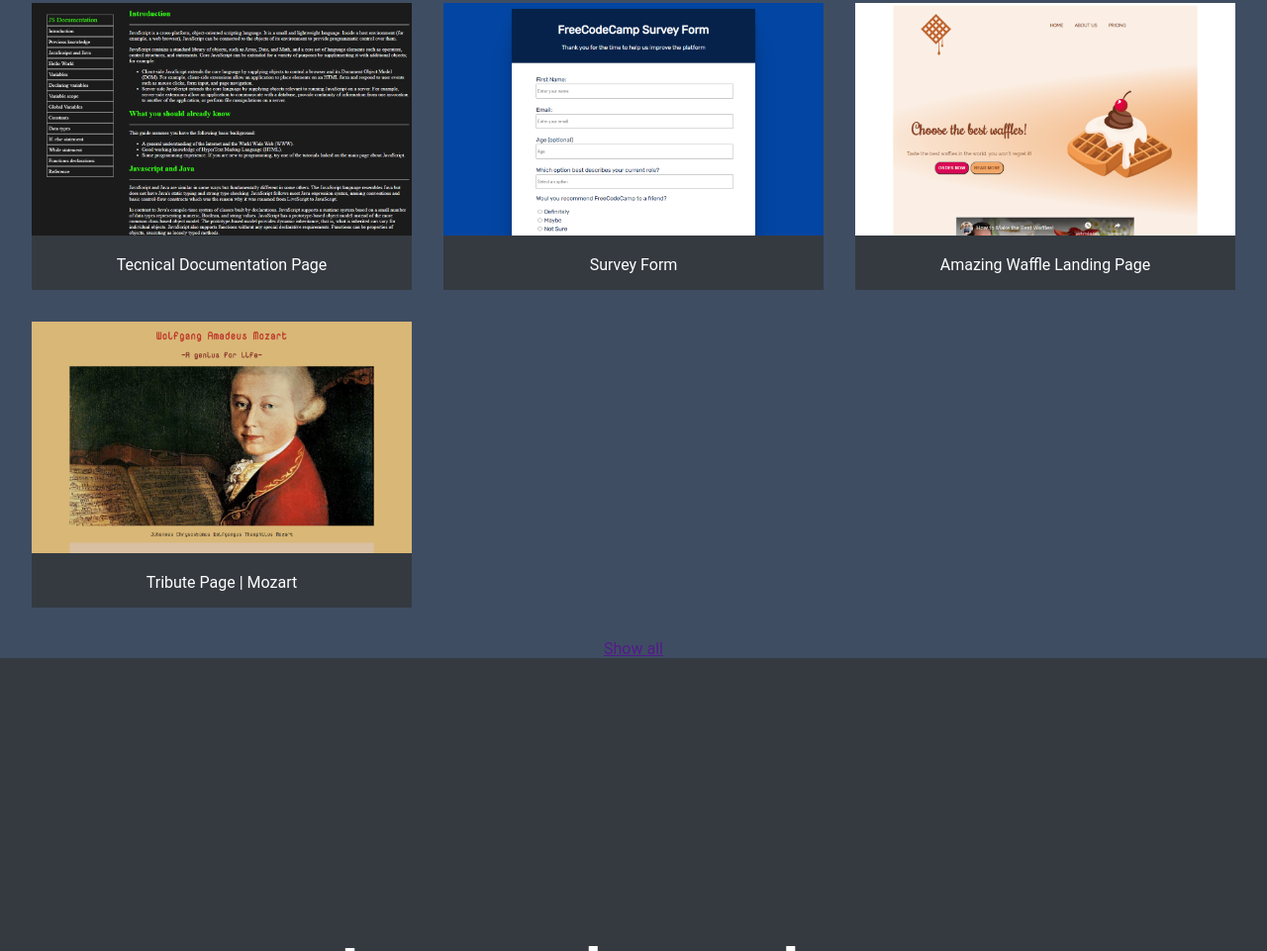
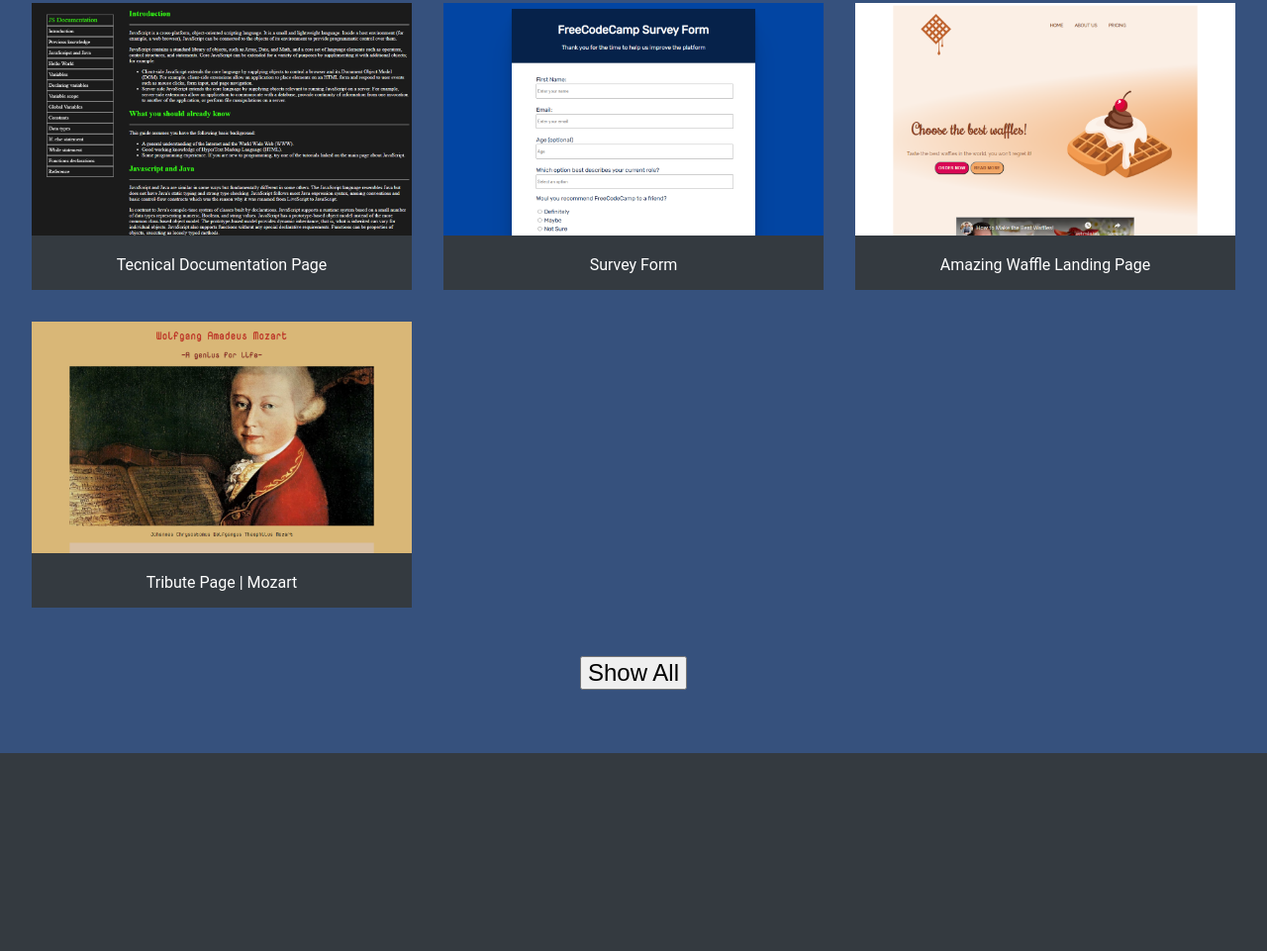
Before and after one commit to nmelgar/personal_portfolio_webpage, a plain HTML site: page index.html in a window 1280 px wide. Shown: the part 1062-2023 px from the top of the page at 99% size. Drawn offline with Linux system fonts and the light colour scheme.

Commit message:
10-05-07:51--added button, changes in color and font sizes

```diff
--- a/index.html
+++ b/index.html
@@ -73,10 +73,8 @@
 
         </div>
         <div class="showall">
-        <a href="">
-          <p>Show all</p>
-        </a>
-      </div>
+          <button type="button" id="showall-text">Show All</button>
+        </div>
       </section>
 
 
--- a/styles.css
+++ b/styles.css
@@ -15,7 +15,7 @@
 /*--------->Variables<-----------*/
 :root {
   --dark: #202022;
-  --dark-blue: #3f4d63;
+  --dark-blue: #36517d;
   --grey: #c6ccd8;
   --dark-grey: #495057;
   --darkest-grey: #343A40;
@@ -133,7 +133,17 @@ nav ul li a:hover {
   color: red;
 }
 
+.showall {
 
+  padding-top: 0.8em;
+  padding-bottom: 4em;
+  margin: 20px;
+
+}
+#showall-text{
+  font-size: 1.5em;
+
+}
 
 .contact {
   align-items: center;
```
